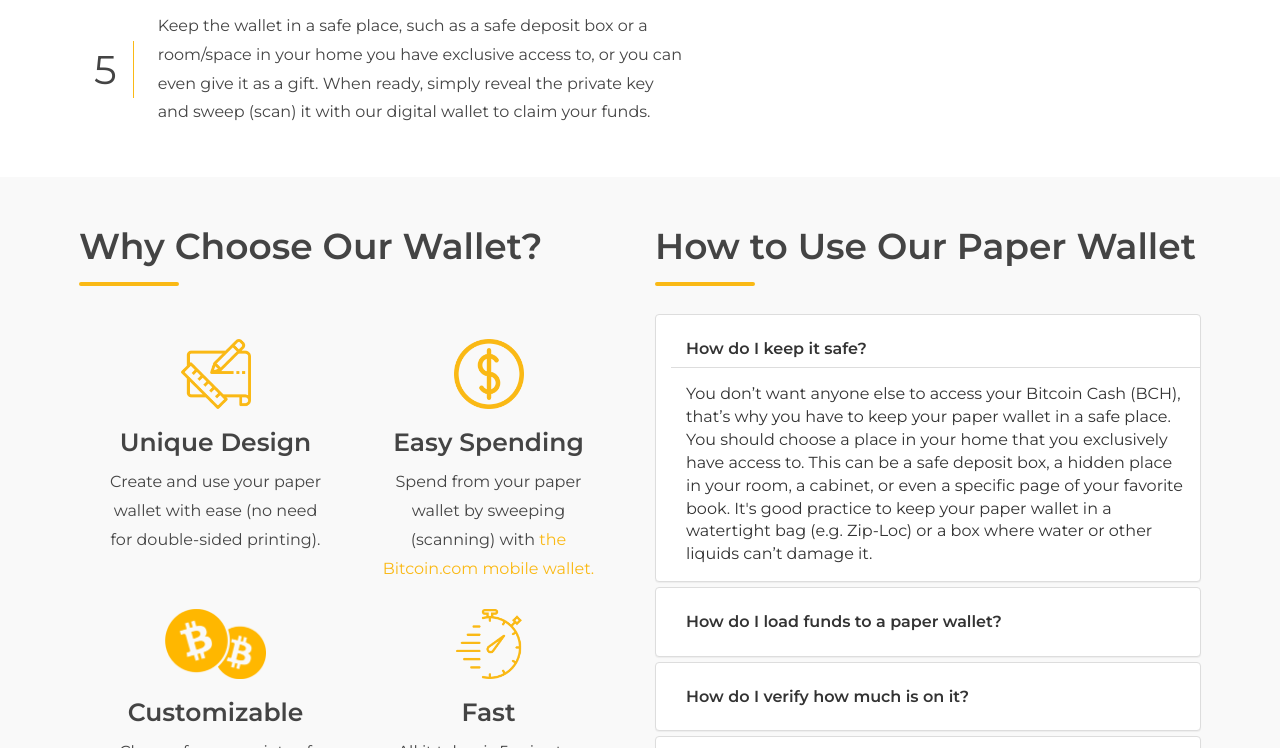
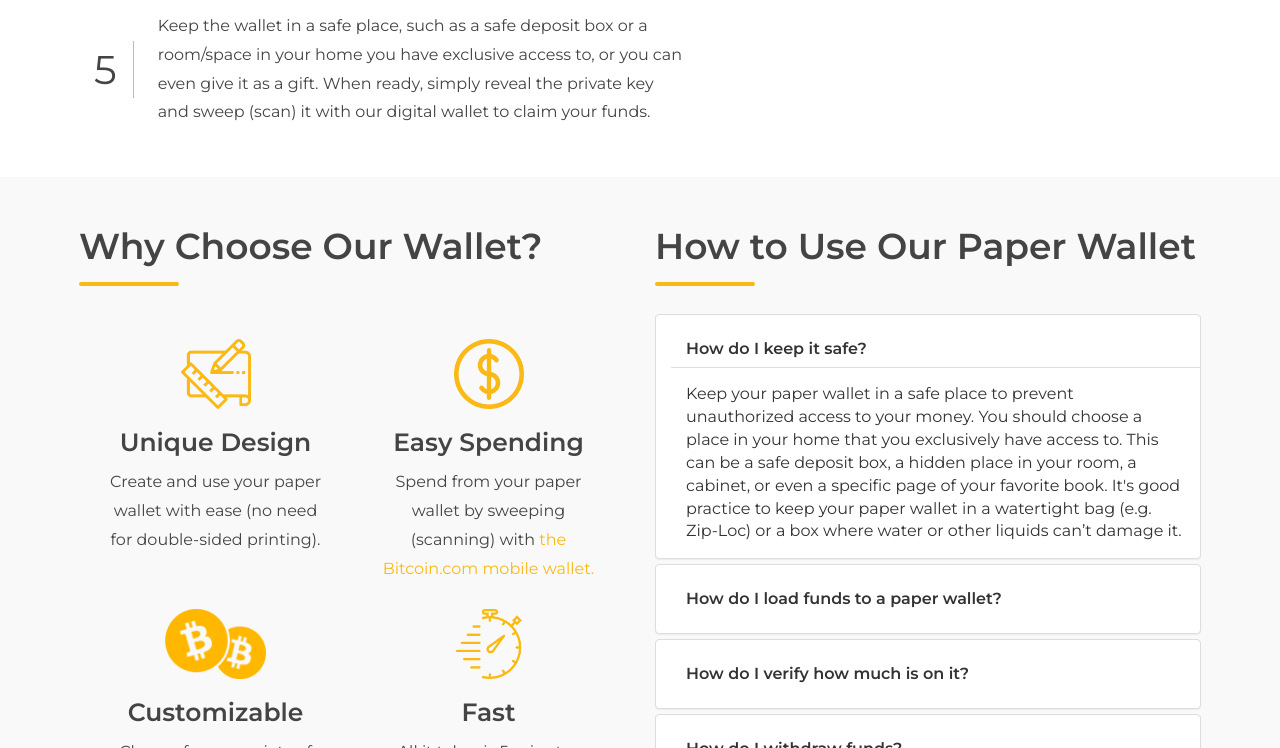
Before and after one commit to Bitcoin-com/paperwallet.bitcoin.com, a website: page index.html in a window 1280 px wide. Both pictures are taken after a click on the link "How do I keep it safe?". Shown: the part 1739-2487 px from the top of the page. Drawn offline with Linux system fonts and the light colour scheme.

Commit message:
Copy clarifications

```diff
--- a/index.html
+++ b/index.html
@@ -193,7 +193,7 @@
               </h4>
             </div>
             <div id="collapse3" class="panel-collapse collapse">
-              <div class="panel-body">You don’t want anyone else to access your Bitcoin Cash (BCH), that’s why you have to keep your paper wallet in a safe place. You should choose a place in your home that you exclusively have access to. This can be a safe deposit box, a hidden place in your room, a cabinet, or even a specific page of your favorite book. It's good practice to keep your paper wallet in a watertight bag (e.g. Zip-Loc) or a box where water or other liquids can’t damage it.</div>
+              <div class="panel-body">Keep your paper wallet in a safe place to prevent unauthorized access to your money. You should choose a place in your home that you exclusively have access to. This can be a safe deposit box, a hidden place in your room, a cabinet, or even a specific page of your favorite book. It's good practice to keep your paper wallet in a watertight bag (e.g. Zip-Loc) or a box where water or other liquids can’t damage it.</div>
             </div>
           </div>
 
```
